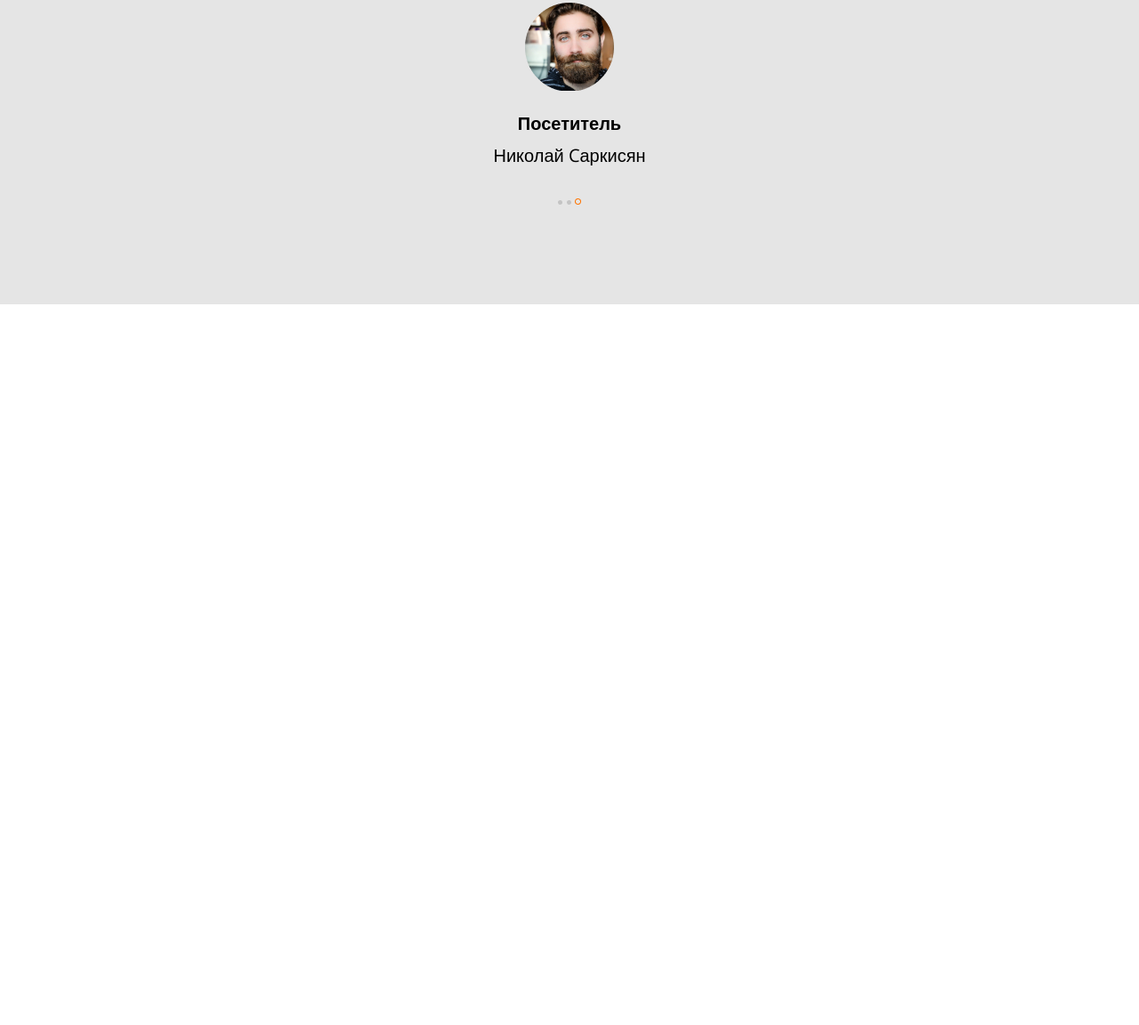
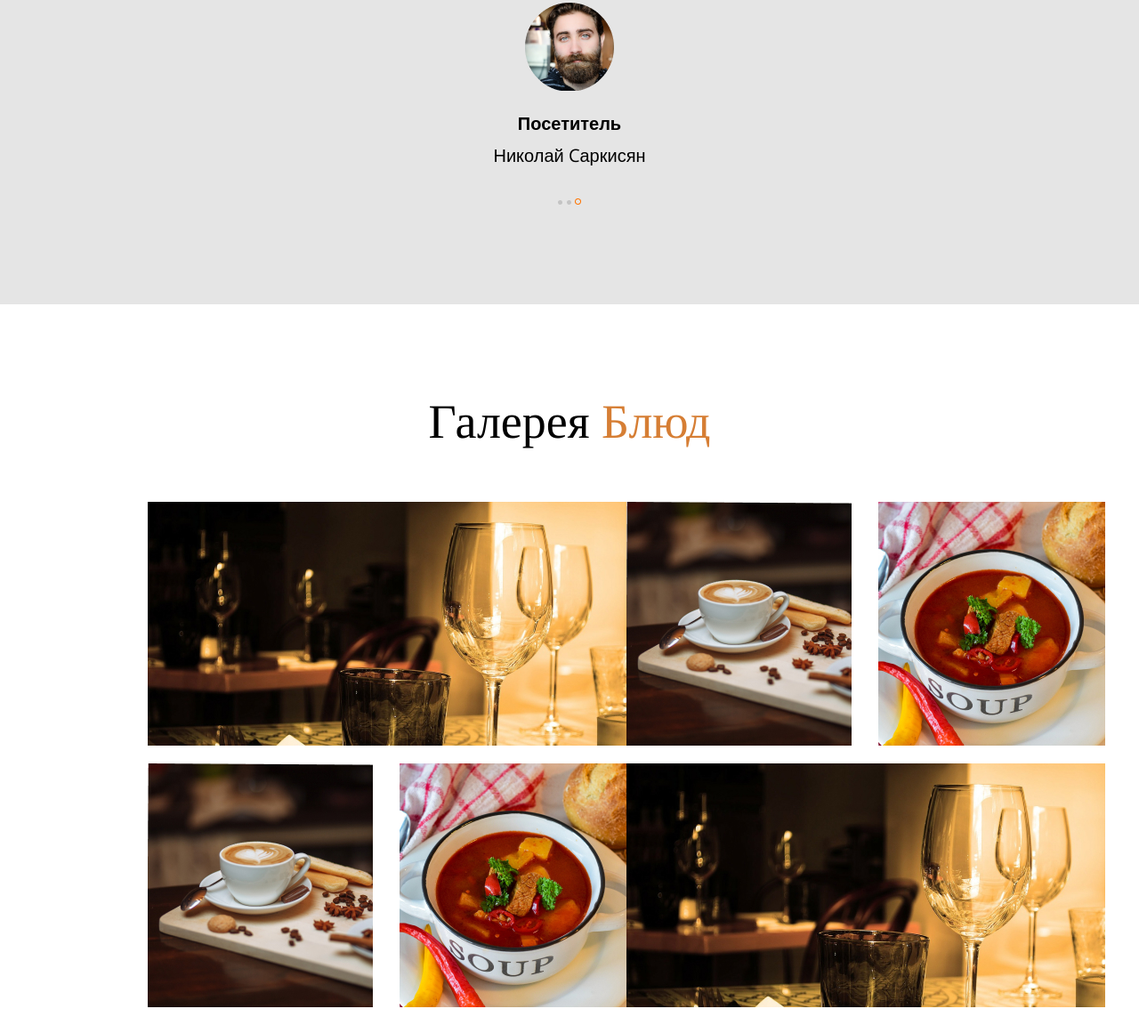
Before and after one commit to stan-hoffman/Restourant, a plain HTML site: page index.html in a window 1280 px wide. Shown: the part 4060-5212 px from the top of the page at 89% size. Before the commit the page ends 4402 px from the top, so only its background shows below. Drawn offline with nearby package versions, Linux system fonts and the light colour scheme.

```diff
--- a/index.html
+++ b/index.html
@@ -315,6 +315,33 @@
         </div>
     </div>
 
+    <div class="gallery">
+        <div class="container">
+            <div class="gallery-title">
+                Галерея <span>Блюд</span>
+            </div>
+            <div class="gallery-content">
+                <div class="left-content">
+                    <div class="gallery-up">
+                        <img src="/images/table-71380_1280 1.jpeg" alt="" class="photo-g-1">
+                    </div>
+                    <div class="gallery-down">
+                        <img src="/images/coffee.jpeg" alt="" class="photo-g-2">
+                        <img src="/images/goulash.jpeg" alt="" class="photo-g-3">
+                    </div>
+                </div>
+                <div class="right-content">
+                    <div class="gallery-up">
+                        <img src="/images/coffee.jpeg" alt="" class="photo-g-2">
+                        <img src="/images/goulash.jpeg" alt="" class="photo-g-3">
+                    </div>
+                    <div class="gallery-down">
+                        <img src="/images/table-71380_1280 1.jpeg" alt="" class="photo-g-1">
+                    </div>
+                </div>
+            </div>
+        </div>
+    </div>
 
 
 </body>
--- a/style.css
+++ b/style.css
@@ -480,3 +480,28 @@
 .review-rolls {
     padding-bottom: 107px;
 }
+
+.gallery-title {
+    font-family: 'Tinos', serif;
+    font-weight: 400;
+    font-size: 54px;
+    text-align: center;
+    padding-top: 101px;
+}
+
+.gallery-title span {
+    color: #D67E34;
+}
+
+.gallery-content {
+    display: flex;
+    justify-content: space-between;
+    padding-top: 59px;
+}
+
+.gallery-down,
+.gallery-up  {
+    display: flex;
+    justify-content: space-between;
+    margin-bottom: 20px;
+}
```
Also changed, not shown: images/coffee.jpeg (added), images/goulash.jpeg (added), images/table-71380_1280 1.jpeg (added), 1 other file.
